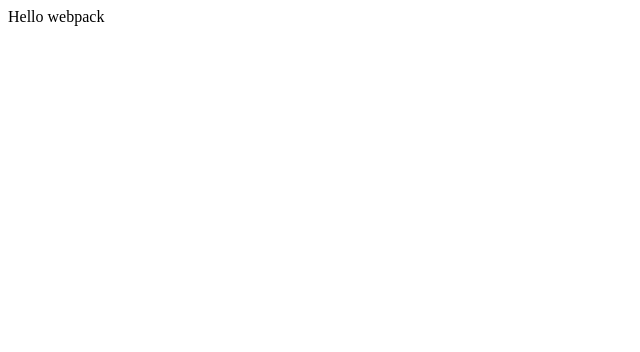
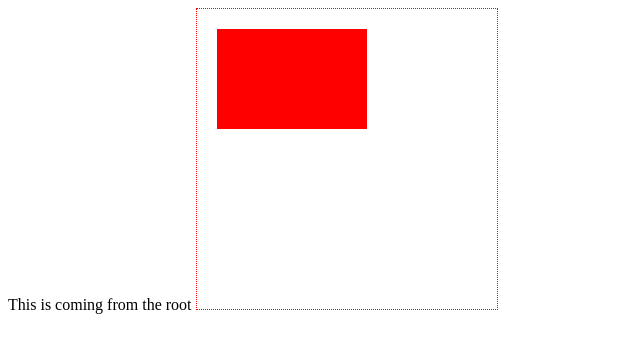
Before and after one commit to tonmoyl/smart_rocket, a website built with webpack: page dist/index.html in a window 1280 px wide. Shown: the whole page, without its empty margins (0-640 px from the left). Built offline with nearby package versions, Linux system fonts and the light colour scheme.

Commit message:
Setup canvas

```diff
--- /dev/null
+++ b/css/main.css
@@ -0,0 +1,3 @@
+#canvas {
+  border: 1px solid black;
+}
--- a/src/index.js
+++ b/src/index.js
@@ -1,13 +1,10 @@
 import UTIL from "lodash";
 
-function component() {
-  var element = document.createElement('div');
-
-  // Lodash, currently included via a script, is required for this line to work
-  element.innerHTML = UTIL.join(['Hello', 'webpack'], ' ');
-
-
-  return element;
-}
-
-document.body.appendChild(component());
+document.addEventListener('DOMContentLoaded', () => {
+  console.log("coming from index");
+  var canvas = document.getElementById("canvas");
+  canvas.style.border = "1px dotted red";
+  var ctx = canvas.getContext("2d");
+  ctx.fillStyle = "#FF0000";
+  ctx.fillRect(20, 20, 150, 100);
+})
```
Also changed, not shown: bundle.js, dist/index.html.
